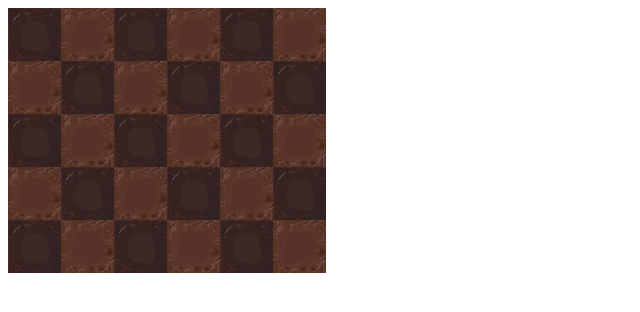
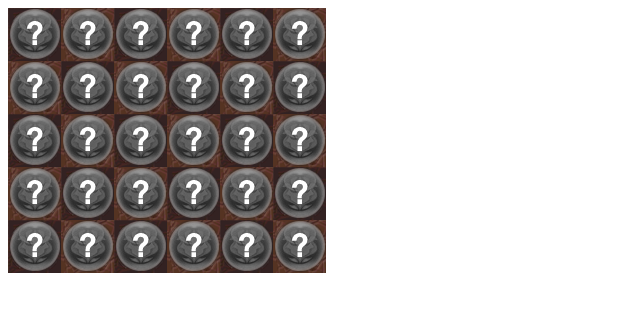
Before and after one commit to neilsonwong/padc, a website: page public/index.html in a window 1280 px wide. Shown: the whole page, without its empty margins (0-640 px from the left). Drawn offline with nearby package versions, Linux system fonts and the light colour scheme.

Commit message:
added board update when board vals changed, also migrated board into its own object

```diff
--- a/public/index.html
+++ b/public/index.html
@@ -7,6 +7,9 @@
 		<script src="http://ajax.googleapis.com/ajax/libs/jquery/1.11.1/jquery.min.js"></script>
 	</head>
 	<body>
+		<script src="js/external.js"></script>
+		<script src="js/fun.js"></script>
+		<script src="js/board.js"></script>
 		<script src="js/render.js"></script>
 		<script src="js/calc.js"></script>
 		<script src="js/main.js"></script>
--- /dev/null
+++ b/public/js/board.js
@@ -0,0 +1,65 @@
+function Board(){
+	this.vals = loadPresetBoard();
+	this.make();
+	this.watch("vals", update);
+}
+
+//members
+Board.prototype.vals = {};
+Board.prototype.$table = null;
+Board.prototype.$hash = "";
+
+//generate table cells
+Board.prototype.make = function (b){
+	var $t = $('<table>', {id: 'board'});
+	var boardVals = b ? b : this.vals;
+
+	var boardBGs = {	0:'bg_0',
+						1:'bg_1' };
+
+	var orbSprites = {	0:'fire',
+						1:'water',
+						2:'wood',
+						3:'light',
+						4:'dark',
+						5:'heal',
+						6:'unknown' };
+
+	for (var i=0; i < 5;++i){
+		var $row = $('<tr>');
+		var $populator = {};
+		for (var j=0; j < 6; ++j){
+			var bgClass=boardBGs[((i%2)+(j%2)+1)%2];	//calculate the bg class
+			var orbClass=orbSprites[boardVals[6*i+j]] ? orbSprites[boardVals[6*i+j]] : orbSprites[6];
+			var $orb = $('<div>').addClass('orb').addClass(orbClass);
+			var $cell = $('<td>')
+				.addClass(bgClass)
+				.append($orb);
+			$populator[j] = $cell;
+			$row.append($cell);
+		}
+		$t.append($row);
+	}
+	this.$table = $t;
+}
+
+function update(id, oldVal, newVal){
+	console.log('update table values');
+	this.make(newVal);
+	render();
+}
+
+function loadPresetBoard(){
+	var a = $.getUrlVar('board');
+	var boardVals = null;
+	try {
+		boardVals = a ? JSON.parse(a) : undefined; a=null;
+	}
+	catch (e) {
+		$body.append('Opps something went wrong!');
+	}
+
+	//set board to unselected if no preset
+	if (!boardVals){ boardVals=[6,6,6,6,6,6,6,6,6,6,6,6,6,6,6,6,6,6,6,6,6,6,6,6,6,6,6,6,6,6]; }
+	return boardVals;
+}
--- /dev/null
+++ b/public/js/external.js
@@ -0,0 +1,12 @@
+//get GET Params
+$.extend({getUrlVars:function(){for(var b,a=[],c=window.location.href.slice(window.location.href.indexOf("?")+1).split("&"),d=0;d<c.length;d++)b=c[d].split("="),a.push(b[0]),a[b[0]]=b[1];return a},getUrlVar:function(a){return $.getUrlVars()[a]}});
+//hash function
+String.prototype.hashCode=function(){var b,c,d,a=0;if(0==this.length)return a;for(b=0,d=this.length;d>b;b++)c=this.charCodeAt(b),a=(a<<5)-a+c,a|=0;return a};
+
+
+
+/* object.watch polyfill
+ * 2012-04-03
+ * By Eli Grey, http://eligrey.com
+ * Public Domain. NO WARRANTY EXPRESSED OR IMPLIED. USE AT YOUR OWN RISK. */
+if(!Object.prototype.watch){Object.defineProperty(Object.prototype,"watch",{enumerable:false,configurable:true,writable:false,value:function(e,t){var n=this[e],r=n,i=function(){return r},s=function(i){n=r;return r=t.call(this,e,n,i)};if(delete this[e]){Object.defineProperty(this,e,{get:i,set:s,enumerable:true,configurable:true})}}})}if(!Object.prototype.unwatch){Object.defineProperty(Object.prototype,"unwatch",{enumerable:false,configurable:true,writable:false,value:function(e){var t=this[e];delete this[e];this[e]=t}})}
--- /dev/null
+++ b/public/js/fun.js
@@ -0,0 +1,5 @@
+function homurachan(event){
+	console.log('madoka!');
+	var $madoka = $(event.currentTarget);
+	$madoka.siblings().toggleClass('hidden');
+}
--- a/public/js/main.js
+++ b/public/js/main.js
@@ -1,4 +1,4 @@
 render();
-combos = getCombos(boardVals);
+combos = getCombos($board.vals);
 console.log(combos.combo);
 console.log(combos);
--- a/public/js/render.js
+++ b/public/js/render.js
@@ -1,55 +1,48 @@
 //this js generates the page
 
 
-var $cells = {};
-var boardVals;
-
 //declare functions
 
-//get GET Params
-$.extend({getUrlVars:function(){for(var b,a=[],c=window.location.href.slice(window.location.href.indexOf("?")+1).split("&"),d=0;d<c.length;d++)b=c[d].split("="),a.push(b[0]),a[b[0]]=b[1];return a},getUrlVar:function(a){return $.getUrlVars()[a]}});
 
-//generate the table cells
-function makeBoard() {
-	//set board to unselected if no preset
-	if (!boardVals){ boardVals=[6,6,6,6,6,6,6,6,6,6,6,6,6,6,6,6,6,6,6,6,6,6,6,6,6,6,6,6,6,6]; }
+// function makeMadoka(){
+// 	var $share = $('<div>');
+// 	var $shorten = $('<button>', { text: 'Share' })
+// 		.addClass('btn')
+// 		.click(homurachan);
+// 	var $homura = $('<input>', { value: baseURL+'?board='+JSON.stringify(boardVals) })
+// 		.addClass('hidden');
+// 	var $godoka = $('<input>', { value: baseURL+'?hash='+JSON.stringify(boardVals).hashCode()})
+// 		.addClass('hidden');
+// 		// .focus(function(event){ $(this).select(); });
+// 	$share.append($shorten)
+// 		.append($homura)
+// 		.append($godoka);
+// 	return $share;
+// }
 
-	var boardBGs = {	0:'bg_0',
-						1:'bg_1' };
 
-	var orbSprites = {	0:'fire',
-						1:'water',
-						2:'wood',
-						3:'light',
-						4:'dark',
-						5:'heal',
-						6:'unselected' };
-
-	for (var i=0; i < 5;++i){
-		var $row = $('<tr>');
-		var $populator = {};
-		for (var j=0; j < 6; ++j){
-			var bgClass=boardBGs[((i%2)+(j%2)+1)%2];	//calculate the bg class
-			var orbClass=orbSprites[boardVals[6*i+j]];
-			var $orb = $('<div>').addClass('orb').addClass(orbClass);
-			var $cell = $('<td>')
-				.addClass(bgClass)
-				.append($orb);
-			$populator[j] = $cell;
-			$row.append($cell);
-		}
-		$cells[i] = $populator;
-		$board.append($row);
-	}
-}
 
 //declare global elements
+//part of web page
 var $body = $('body');
-var a = $.getUrlVar('board');
-boardVals = a ? JSON.parse(a) : undefined; a=null;
-var $board = $('<table>', {id: 'board'}); makeBoard();
+var baseURL = [location.protocol, '//', location.host, location.pathname].join('');
+
+//layout elements
+var $board = new Board();
+// var $madoka = makeMadoka();
+
+//main layout
+// var $D2 = $('<div>').append($madoka);
+var $D1;
 
 //add board to body
 function render() {
-	$body.append($board);
+	//clear body
+	$body.html('');
+
+	//update content values
+	 $D1 = $('<div>').append($board.$table);
+
+	//render content
+	$body.append($D1);
 }
```
